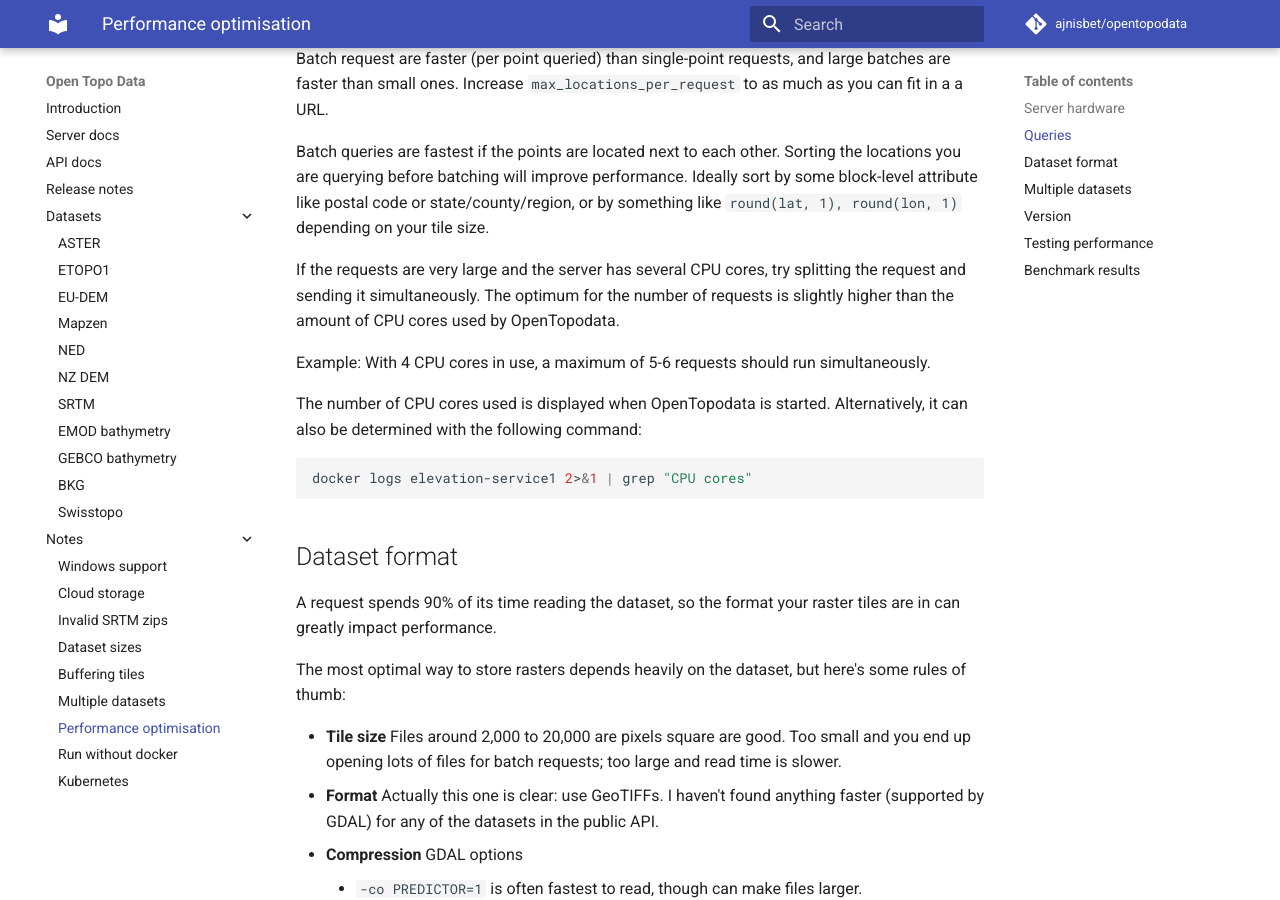
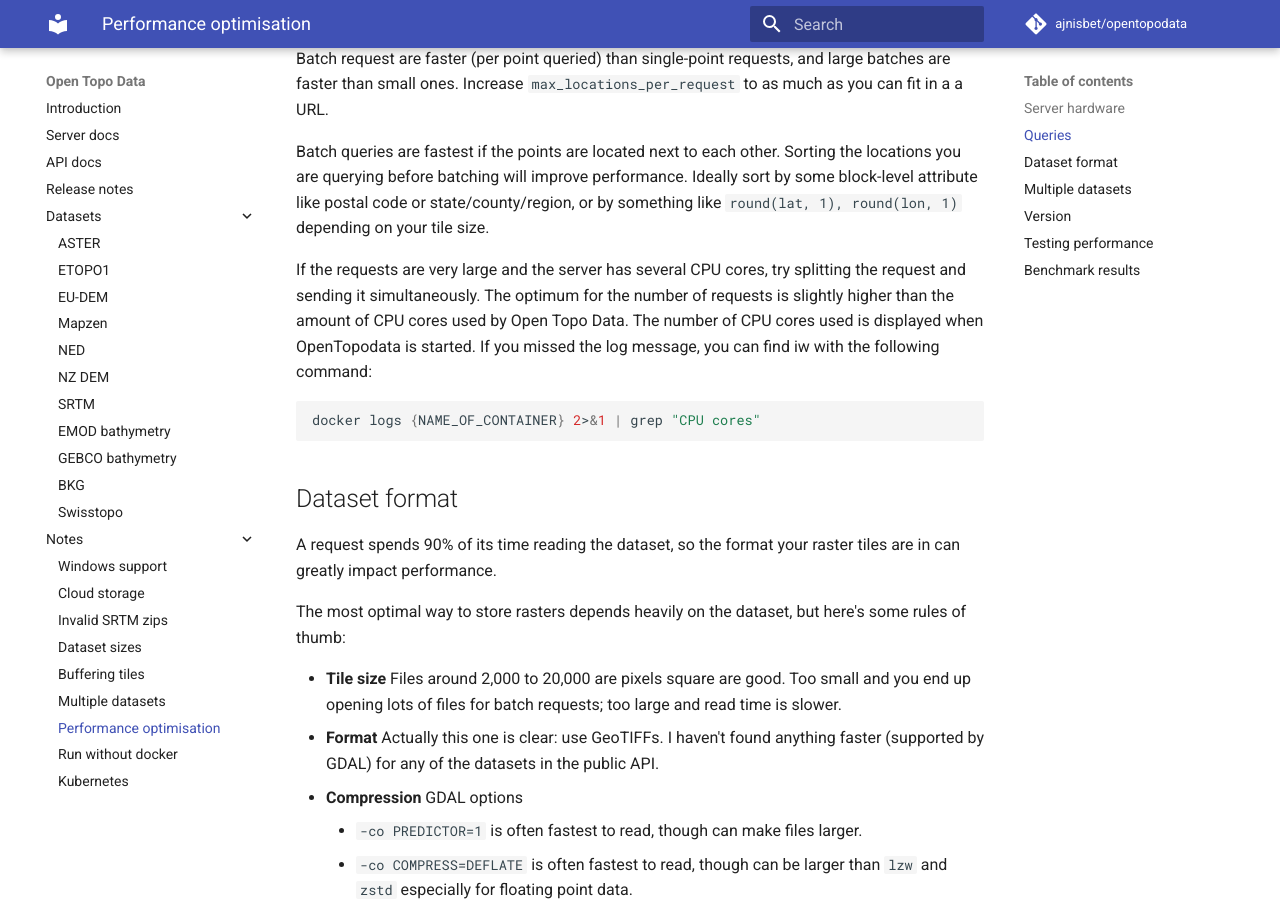
Before and after one commit to ajnisbet/opentopodata, an MkDocs documentation site: the page built from docs/notes/performance-optimisation.md, in a window 1280 px wide and 900 px high, scrolled down 527 px. Built offline with MkDocs 1.6.1 and Material for MkDocs 9.7.7, drawn with Linux system fonts in a browser that asks for light colours; comment, search, counter and statistics services are not loaded.

Commit message:
Docs tweak

````diff
--- a/docs/notes/performance-optimisation.md
+++ b/docs/notes/performance-optimisation.md
@@ -19,13 +19,9 @@
 
 Batch queries are fastest if the points are located next to each other. Sorting the locations you are querying before batching will improve performance. Ideally sort by some block-level attribute like postal code or state/county/region, or by something like  `round(lat, 1), round(lon, 1)` depending on your tile size.
 
-If the requests are very large and the server has several CPU cores, try splitting the request and sending it simultaneously. The optimum for the number of requests is slightly higher than the amount of CPU cores used by OpenTopodata.
-
-Example: With 4 CPU cores in use, a maximum of 5-6 requests should run simultaneously.
-
-The number of CPU cores used is displayed when OpenTopodata is started. Alternatively, it can also be determined with the following command:
+If the requests are very large and the server has several CPU cores, try splitting the request and sending it simultaneously. The optimum for the number of requests is slightly higher than the amount of CPU cores used by Open Topo Data. The number of CPU cores used is displayed when OpenTopodata is started. If you missed the log message, you can find iw with the following command:
 ```bash
-docker logs elevation-service1 2>&1 | grep "CPU cores"
+docker logs {NAME_OF_CONTAINER} 2>&1 | grep "CPU cores"
 ```
 
 
````
